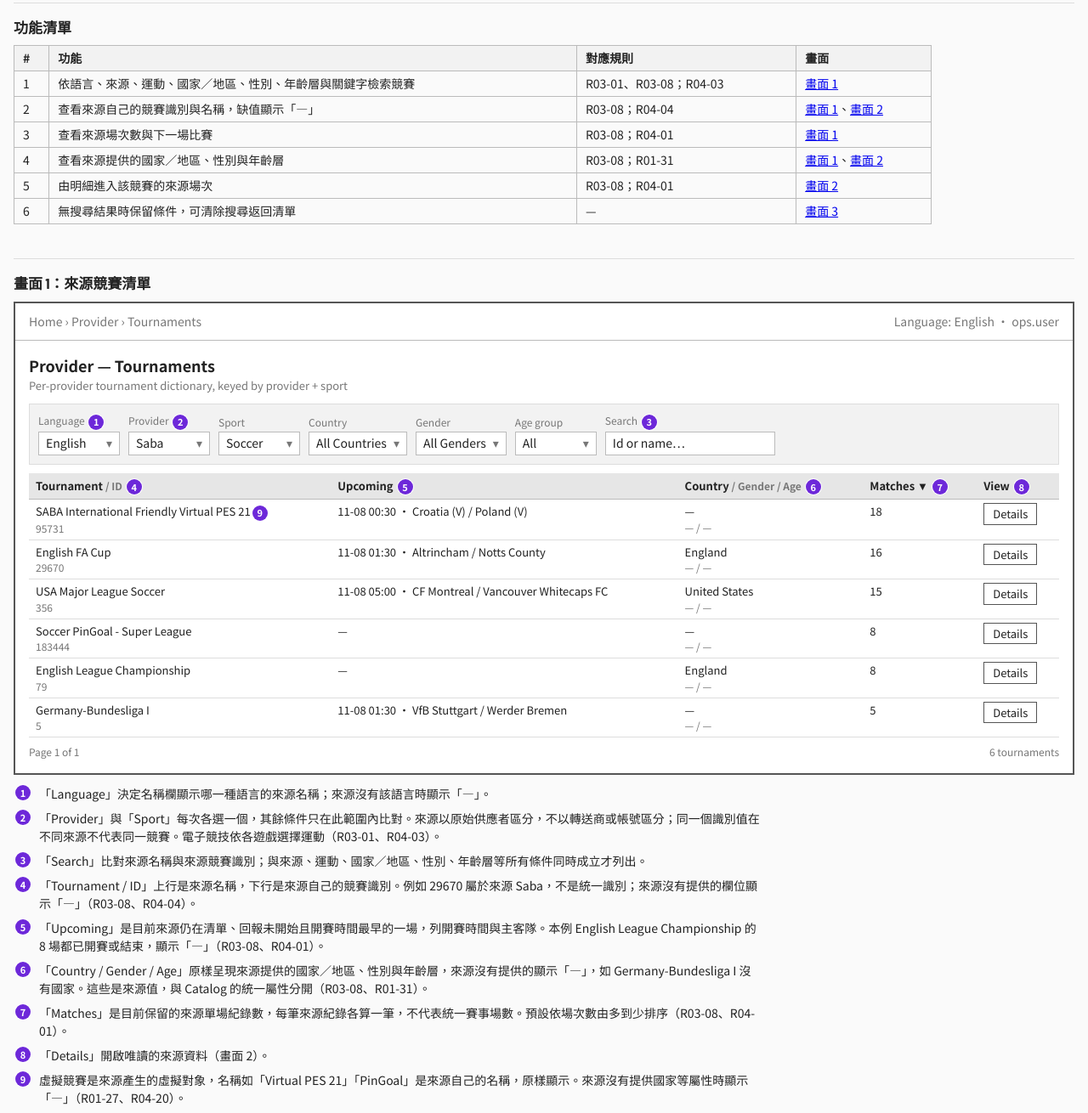
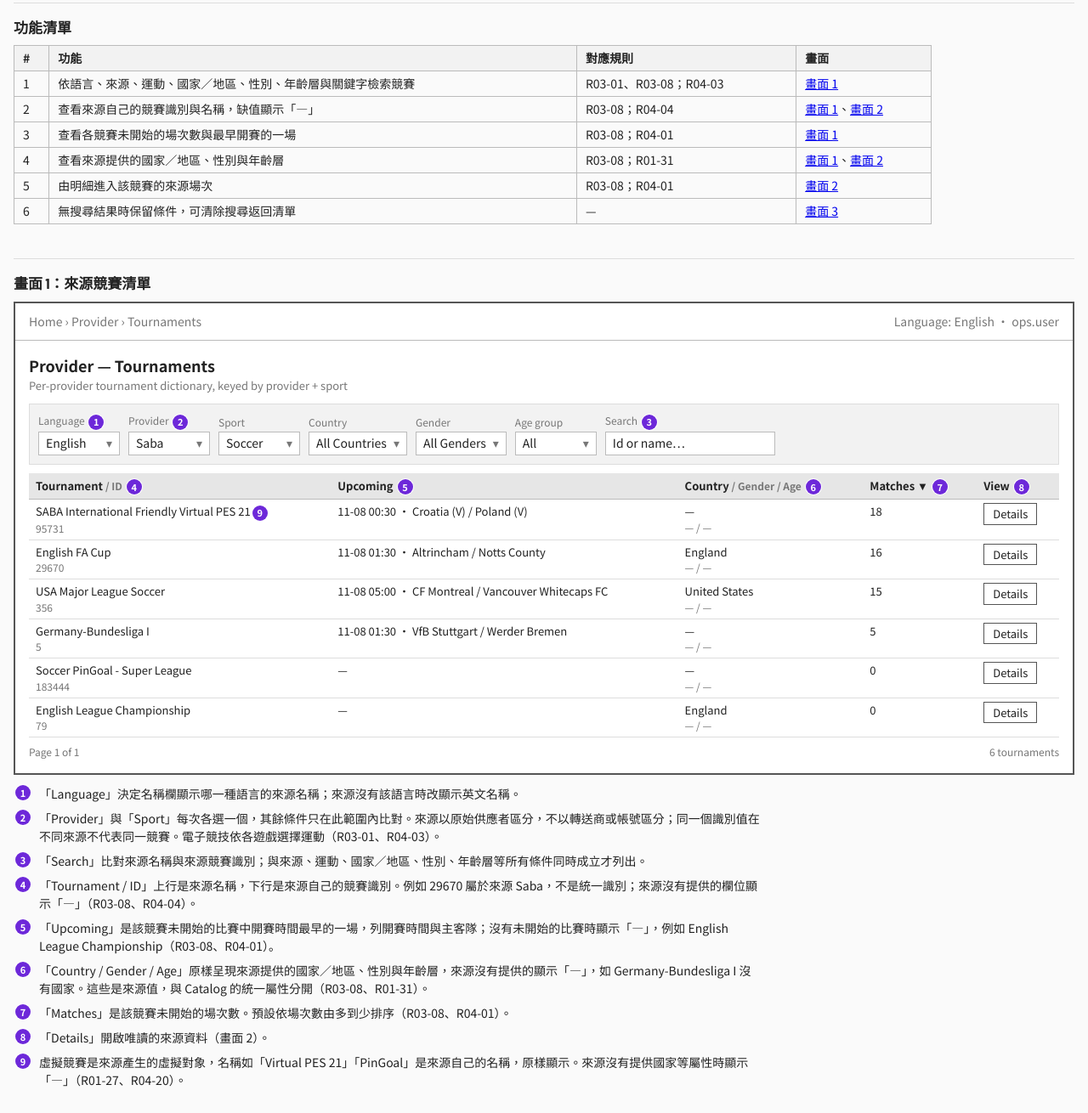
Before and after one commit to oddssuccess/insports-preview, a plain HTML site: page wireframes/provider/tournaments.html in a window 1280 px wide. Shown: the part 373-1683 px from the top of the page at 85% size. Drawn offline with nearby package versions, Linux system fonts and the light colour scheme.

Commit message:
docs: 同步 insports@f7618ee

```diff
--- a/wireframes/provider/tournaments.html
+++ b/wireframes/provider/tournaments.html
@@ -28,7 +28,7 @@
   <tr><th>#</th><th>功能</th><th>對應規則</th><th>畫面</th></tr>
   <tr><td>1</td><td>依語言、來源、運動、國家／地區、性別、年齡層與關鍵字檢索競賽</td><td>R03-01、R03-08；R04-03</td><td><a href="#s1">畫面 1</a></td></tr>
   <tr><td>2</td><td>查看來源自己的競賽識別與名稱，缺值顯示「—」</td><td>R03-08；R04-04</td><td><a href="#s1">畫面 1</a>、<a href="#s2">畫面 2</a></td></tr>
-  <tr><td>3</td><td>查看來源場次數與下一場比賽</td><td>R03-08；R04-01</td><td><a href="#s1">畫面 1</a></td></tr>
+  <tr><td>3</td><td>查看各競賽未開始的場次數與最早開賽的一場</td><td>R03-08；R04-01</td><td><a href="#s1">畫面 1</a></td></tr>
   <tr><td>4</td><td>查看來源提供的國家／地區、性別與年齡層</td><td>R03-08；R01-31</td><td><a href="#s1">畫面 1</a>、<a href="#s2">畫面 2</a></td></tr>
   <tr><td>5</td><td>由明細進入該競賽的來源場次</td><td>R03-08；R04-01</td><td><a href="#s2">畫面 2</a></td></tr>
   <tr><td>6</td><td>無搜尋結果時保留條件，可清除搜尋返回清單</td><td>—</td><td><a href="#s3">畫面 3</a></td></tr>
@@ -54,22 +54,22 @@
         <tr><td>SABA International Friendly Virtual PES 21<span class="n">9</span><div class="l2">95731</div></td><td>11-08 00:30 · Croatia (V) / Poland (V)</td><td>—<div class="l2">— / —</div></td><td>18</td><td><span class="btn">Details</span></td></tr>
         <tr><td>English FA Cup<div class="l2">29670</div></td><td>11-08 01:30 · Altrincham / Notts County</td><td>England<div class="l2">— / —</div></td><td>16</td><td><a class="btn" href="#s2">Details</a></td></tr>
         <tr><td>USA Major League Soccer<div class="l2">356</div></td><td>11-08 05:00 · CF Montreal / Vancouver Whitecaps FC</td><td>United States<div class="l2">— / —</div></td><td>15</td><td><span class="btn">Details</span></td></tr>
-        <tr><td>Soccer PinGoal - Super League<div class="l2">183444</div></td><td>—</td><td>—<div class="l2">— / —</div></td><td>8</td><td><span class="btn">Details</span></td></tr>
-        <tr><td>English League Championship<div class="l2">79</div></td><td>—</td><td>England<div class="l2">— / —</div></td><td>8</td><td><span class="btn">Details</span></td></tr>
         <tr><td>Germany-Bundesliga I<div class="l2">5</div></td><td>11-08 01:30 · VfB Stuttgart / Werder Bremen</td><td>—<div class="l2">— / —</div></td><td>5</td><td><span class="btn">Details</span></td></tr>
+        <tr><td>Soccer PinGoal - Super League<div class="l2">183444</div></td><td>—</td><td>—<div class="l2">— / —</div></td><td>0</td><td><span class="btn">Details</span></td></tr>
+        <tr><td>English League Championship<div class="l2">79</div></td><td>—</td><td>England<div class="l2">— / —</div></td><td>0</td><td><span class="btn">Details</span></td></tr>
       </tbody>
     </table>
     <div class="pager"><span>Page 1 of 1</span><span>6 tournaments</span></div>
   </main>
 </div>
 <ol class="notes">
-  <li><span class="n">1</span><span>「Language」決定名稱欄顯示哪一種語言的來源名稱；來源沒有該語言時顯示「—」。</span></li>
+  <li><span class="n">1</span><span>「Language」決定名稱欄顯示哪一種語言的來源名稱；來源沒有該語言時改顯示英文名稱。</span></li>
   <li><span class="n">2</span><span>「Provider」與「Sport」每次各選一個，其餘條件只在此範圍內比對。來源以原始供應者區分，不以轉送商或帳號區分；同一個識別值在不同來源不代表同一競賽。電子競技依各遊戲選擇運動（R03-01、R04-03）。</span></li>
   <li><span class="n">3</span><span>「Search」比對來源名稱與來源競賽識別；與來源、運動、國家／地區、性別、年齡層等所有條件同時成立才列出。</span></li>
   <li><span class="n">4</span><span>「Tournament / ID」上行是來源名稱，下行是來源自己的競賽識別。例如 29670 屬於來源 Saba，不是統一識別；來源沒有提供的欄位顯示「—」（R03-08、R04-04）。</span></li>
-  <li><span class="n">5</span><span>「Upcoming」是目前來源仍在清單、回報未開始且開賽時間最早的一場，列開賽時間與主客隊。本例 English League Championship 的 8 場都已開賽或結束，顯示「—」（R03-08、R04-01）。</span></li>
+  <li><span class="n">5</span><span>「Upcoming」是該競賽未開始的比賽中開賽時間最早的一場，列開賽時間與主客隊；沒有未開始的比賽時顯示「—」，例如 English League Championship（R03-08、R04-01）。</span></li>
   <li><span class="n">6</span><span>「Country / Gender / Age」原樣呈現來源提供的國家／地區、性別與年齡層，來源沒有提供的顯示「—」，如 Germany-Bundesliga I 沒有國家。這些是來源值，與 Catalog 的統一屬性分開（R03-08、R01-31）。</span></li>
-  <li><span class="n">7</span><span>「Matches」是目前保留的來源單場紀錄數，每筆來源紀錄各算一筆，不代表統一賽事場數。預設依場次數由多到少排序（R03-08、R04-01）。</span></li>
+  <li><span class="n">7</span><span>「Matches」是該競賽未開始的場次數。預設依場次數由多到少排序（R03-08、R04-01）。</span></li>
   <li><span class="n">8</span><span>「Details」開啟唯讀的來源資料（畫面 2）。</span></li>
   <li><span class="n">9</span><span>虛擬競賽是來源產生的虛擬對象，名稱如「Virtual PES 21」「PinGoal」是來源自己的名稱，原樣顯示。來源沒有提供國家等屬性時顯示「—」（R01-27、R04-20）。</span></li>
 </ol>
```
Also changed, not shown: wireframes/provider/competitors.html (+7 -7 lines).
